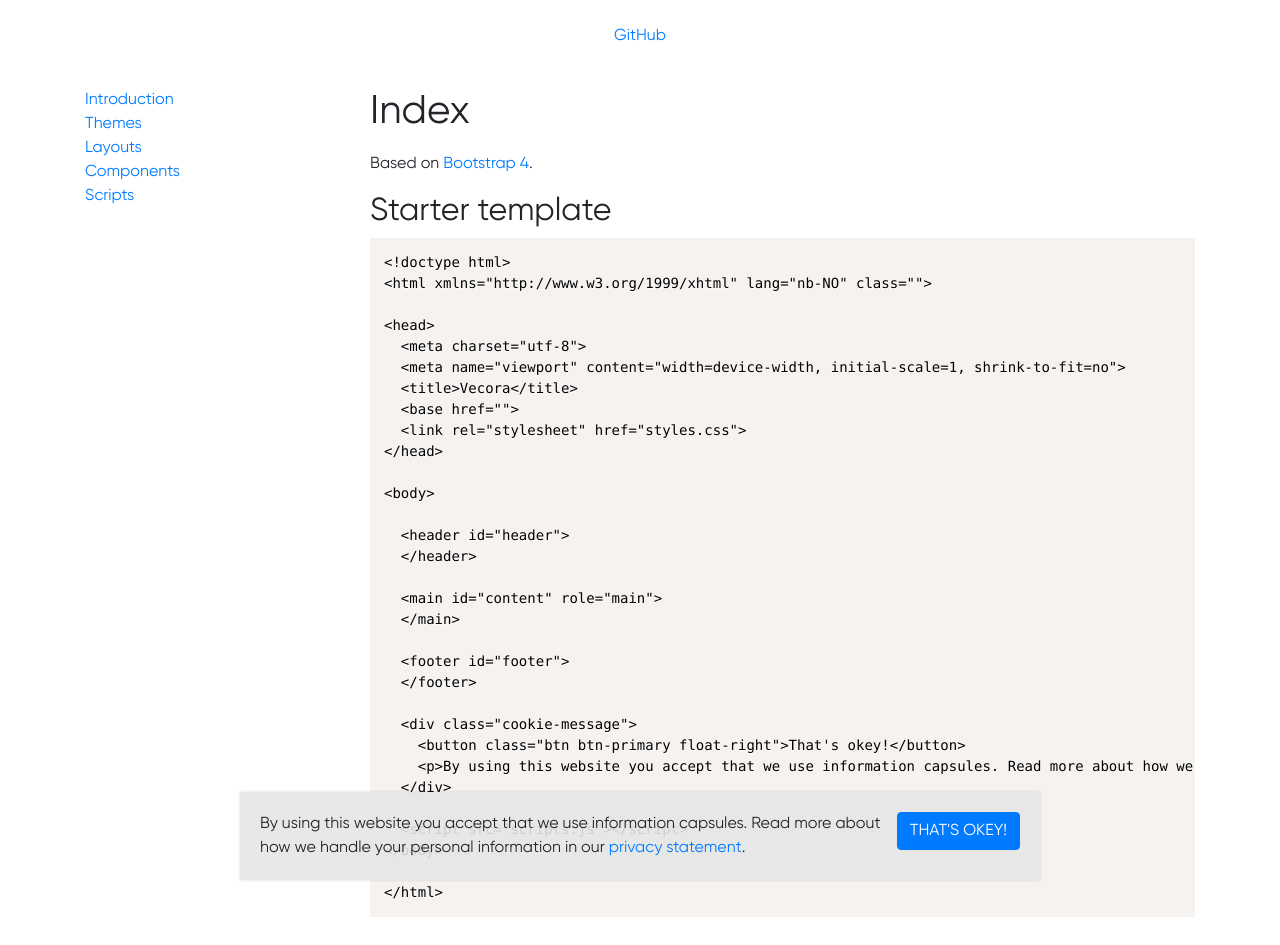
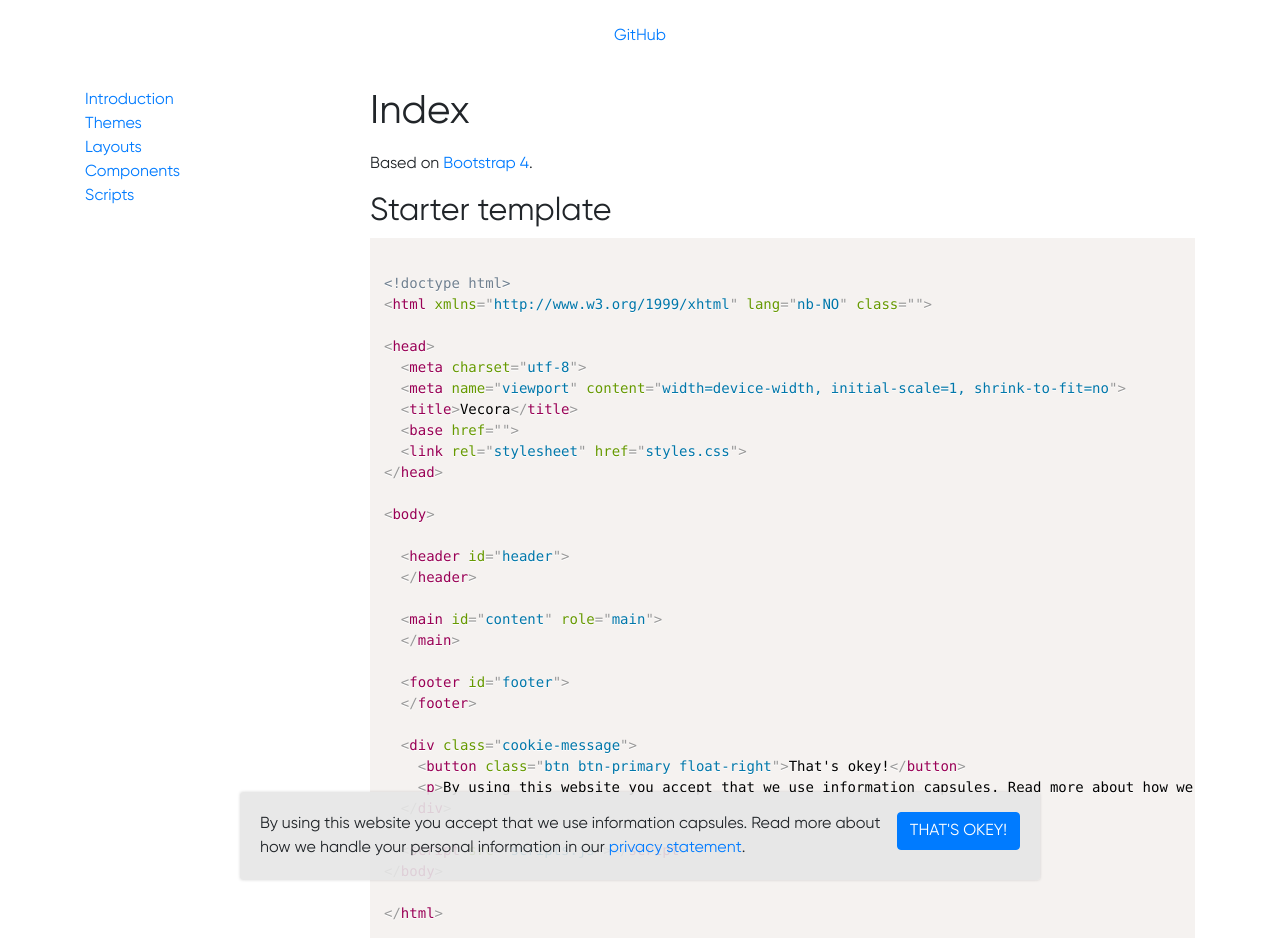
Before and after one commit to vecora/ds-vecora, a Jekyll site: the page built from docs/index.md, in a window 1280 px wide. Built offline with Jekyll 4.4.1, drawn with Linux system fonts in a browser that asks for light colours; some web fonts are replaced; before the commit the page ends 924 px from its top, so only the background shows below that.

Commit message:
New include for code without example

````diff
--- /dev/null
+++ b/_includes/code.html
@@ -0,0 +1 @@
+<pre><code class="language-html">{{ include.content | escape }}</code></pre>
--- a/docs/index.md
+++ b/docs/index.md
@@ -8,7 +8,7 @@ Based on <a href="https://getbootstrap.com/">Bootstrap 4</a>.
 
 ## Starter template
 
-```
+{% capture code %}
 <!doctype html>
 <html xmlns="http://www.w3.org/1999/xhtml" lang="nb-NO" class="">
 
@@ -40,4 +40,5 @@ Based on <a href="https://getbootstrap.com/">Bootstrap 4</a>.
 </body>
 
 </html>
-```
+{% endcapture %}
+{% include code.html content=code %}
````
Also changed, not shown: docs/components.md (+2 -3 lines).
